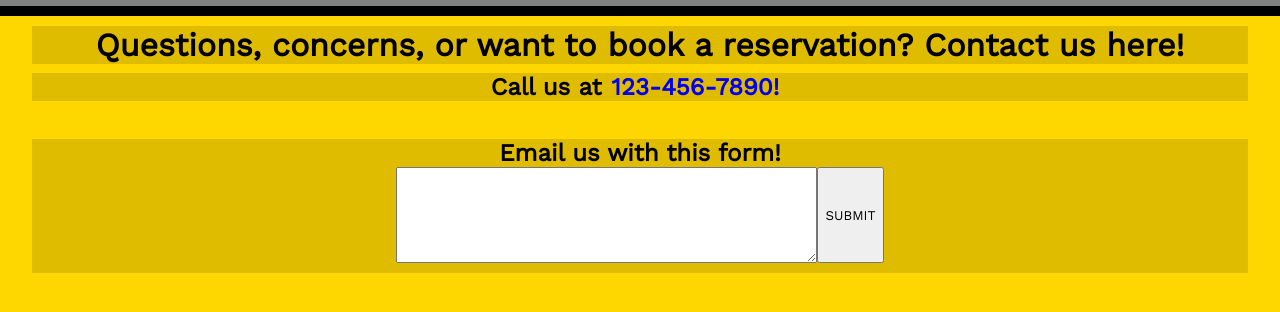
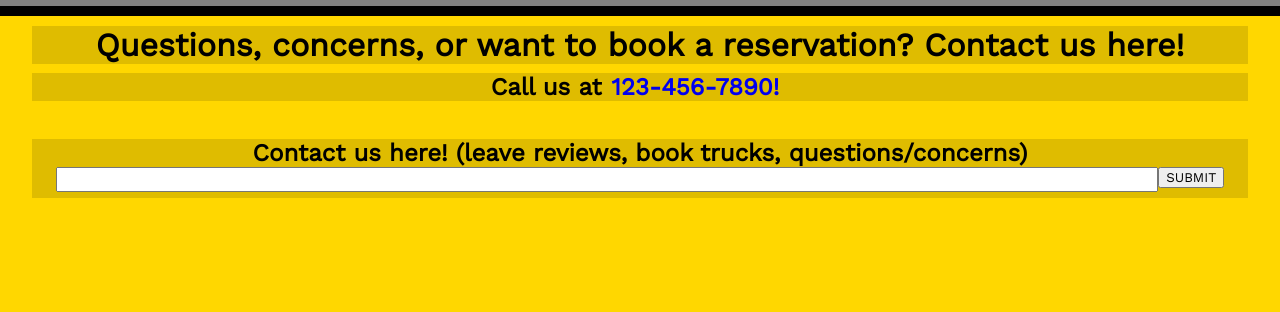
Before and after one commit to 4xw6/FoodTruck, a plain HTML site: page contactus.html in a window 1280 px wide. Shown: the part 184-496 px from the top of the page. Drawn offline with nearby package versions, Linux system fonts and the light colour scheme.

Commit message:
Add files via upload

```diff
--- a/contactus.html
+++ b/contactus.html
@@ -78,14 +78,14 @@
 <br><br>
 <div style="display: flex; position: relative; justify-content: center;">
 
-	<h2 style="background-color: #00000020; width: 95%; display: flex; justify-content: center; position: relative;"> Email us with this form! <br></h2>
+	<h2 style="background-color: #00000020; width: 95%; display: flex; justify-content: center; position: relative;"> Contact us here! (leave reviews, book trucks, questions/concerns) <br></h2>
 </div>
 
 <div style="display: flex; position: relative; justify-content: center;">
 
 	<form action="https://formsubmit.co/modernaimbot@gmail.com" method="POST" style="background-color: #00000020; width: 95%; display: flex; justify-content: center; position: relative; padding-bottom: 10px;">
 
-		<textarea type="text" name="myComments" id="myComments" rows="6" cols="50">
+		<input type="text" name="myComments" id="myComments" style="width: 90%; height: 90%;">
 
 		</textarea>
 		<br>
```
